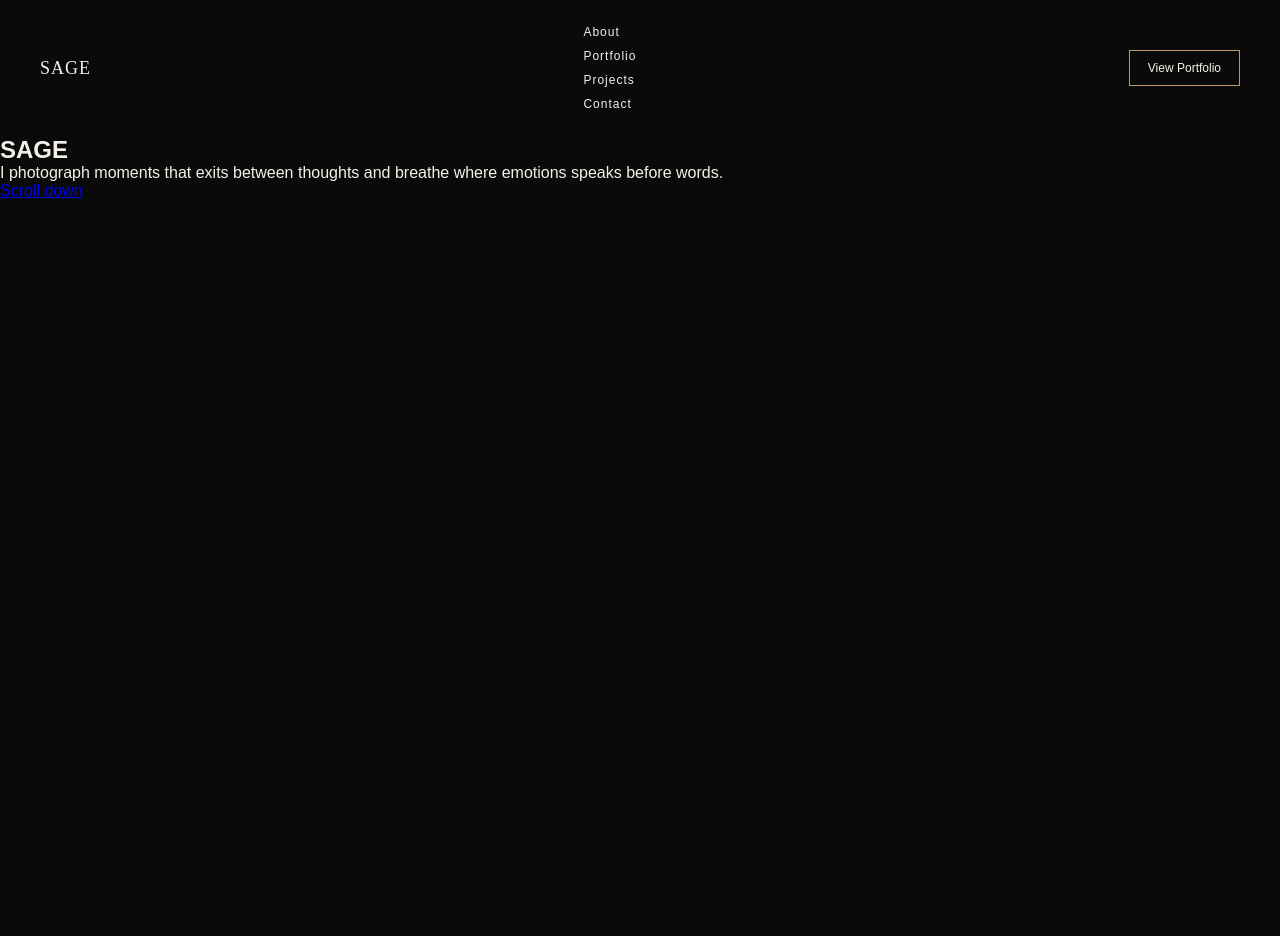
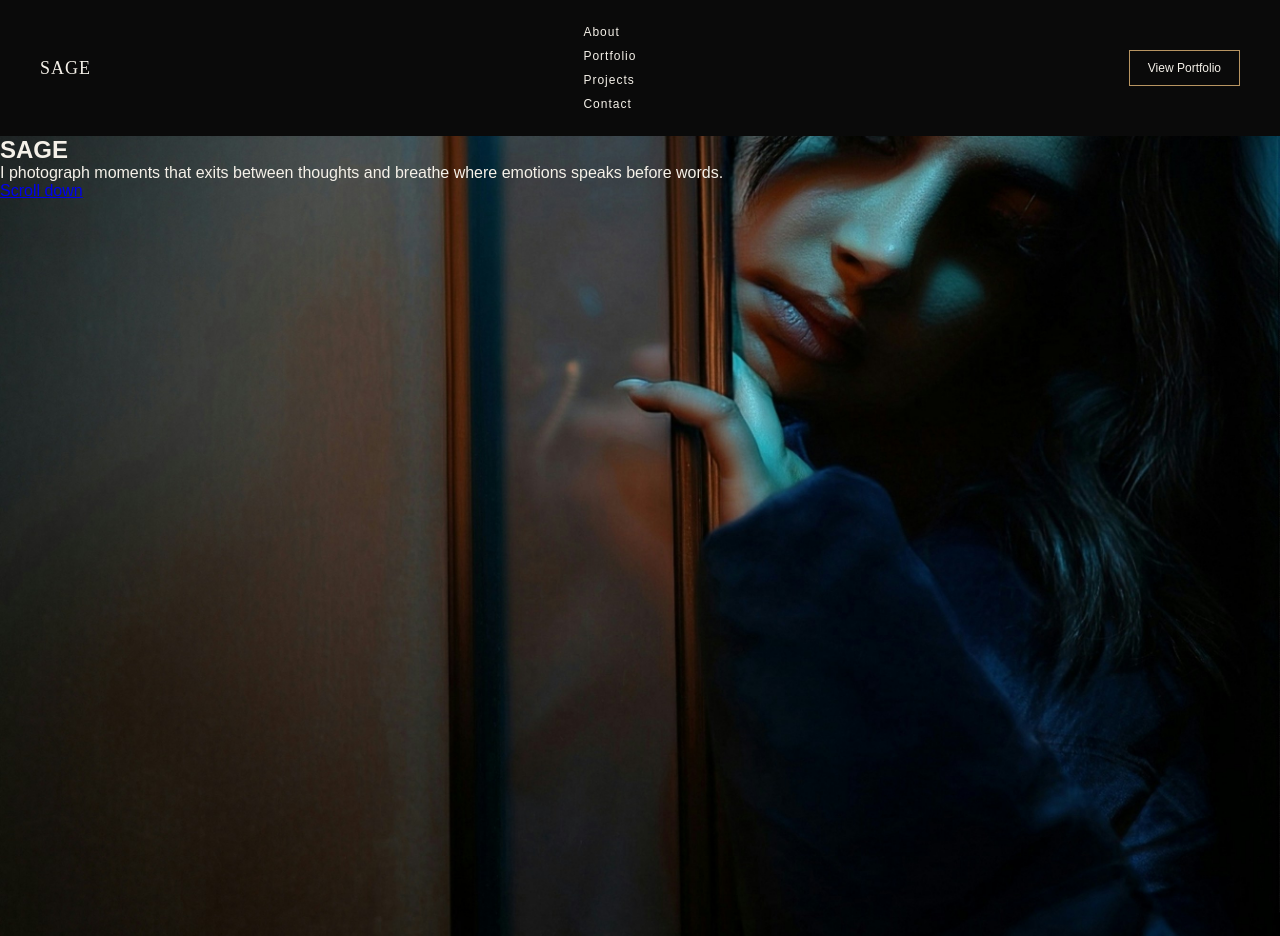
Before and after one commit to Lajusage/Landing-page-, a plain HTML site: page index.html in a window 1280 px wide. Before the commit the page ends 800 px from the top, so only its background shows below. Drawn offline with Linux system fonts and the light colour scheme.

Commit message:
create basic website

```diff
--- a/style.css
+++ b/style.css
@@ -52,5 +52,9 @@ header nav a:hover{
 }
 
 .hero{
-
+    background-image: url(hero.jpeg);
+    background-size: cover;
+    background-position: center;
+    background-repeat: no-repeat;
+    height: 100vh;
 }
```
Also changed, not shown: hero.jpeg (renamed from IMG_0741.jpeg).
